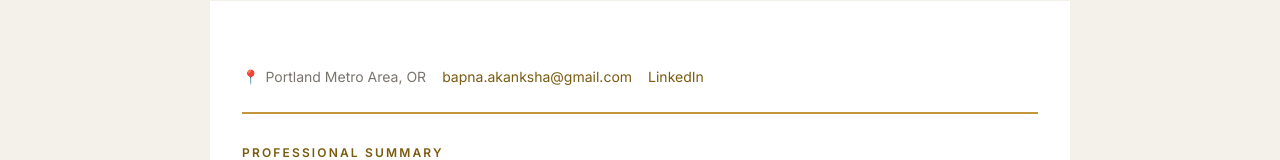
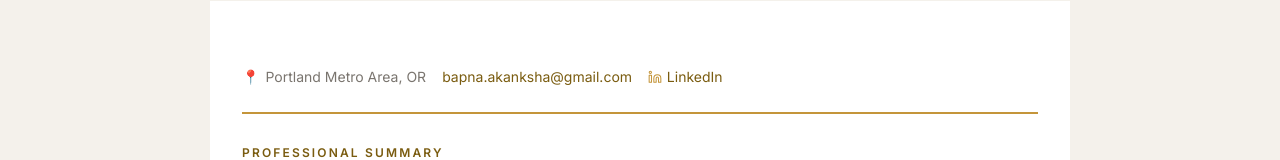
Before and after one commit to Abapna25/AB-Resume, a React (Vite) app: page / in a window 1280 px wide. Shown: the part 583-743 px from the top of the page. Built offline with nearby package versions, Linux system fonts and the light colour scheme; a web font is replaced by a local one.

Commit message:
update linkedin logo

```diff
--- a/src/pages/resume/Akanksha.jsx
+++ b/src/pages/resume/Akanksha.jsx
@@ -207,6 +207,7 @@ export default function AkankshaResume() {
                   rel="noopener noreferrer"
                   aria-label="Akanksha Bapna on LinkedIn"
                 >
+                  <Linkedin size={14} color="var(--gold)" strokeWidth={1.75} aria-hidden="true" style={{ verticalAlign: 'middle', marginRight: '0.3rem', marginTop: '-2px' }} />
                   LinkedIn
                 </a>
               </address>
```
